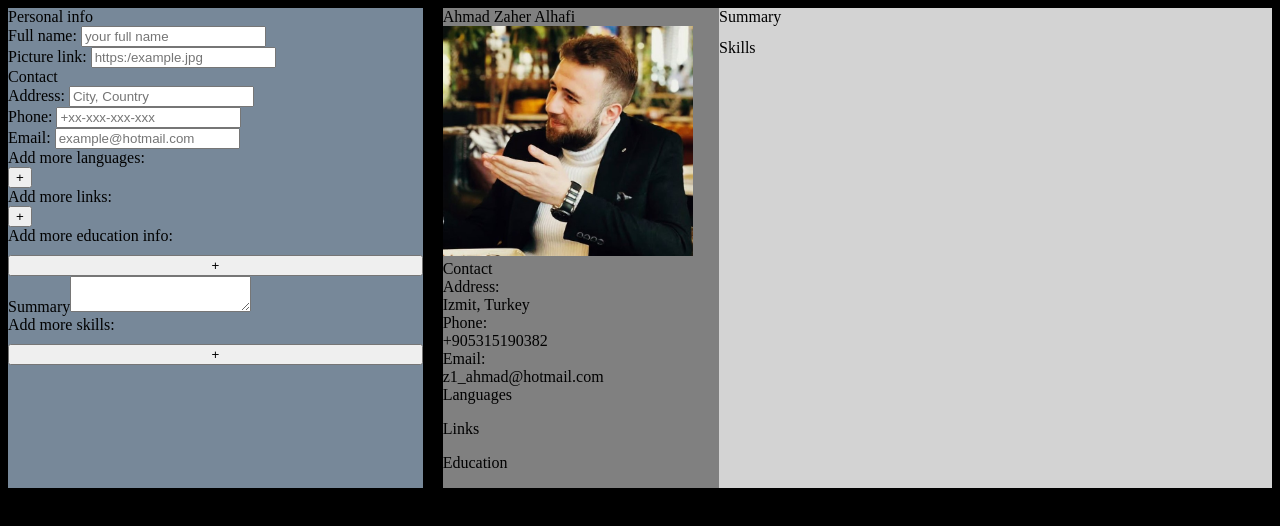
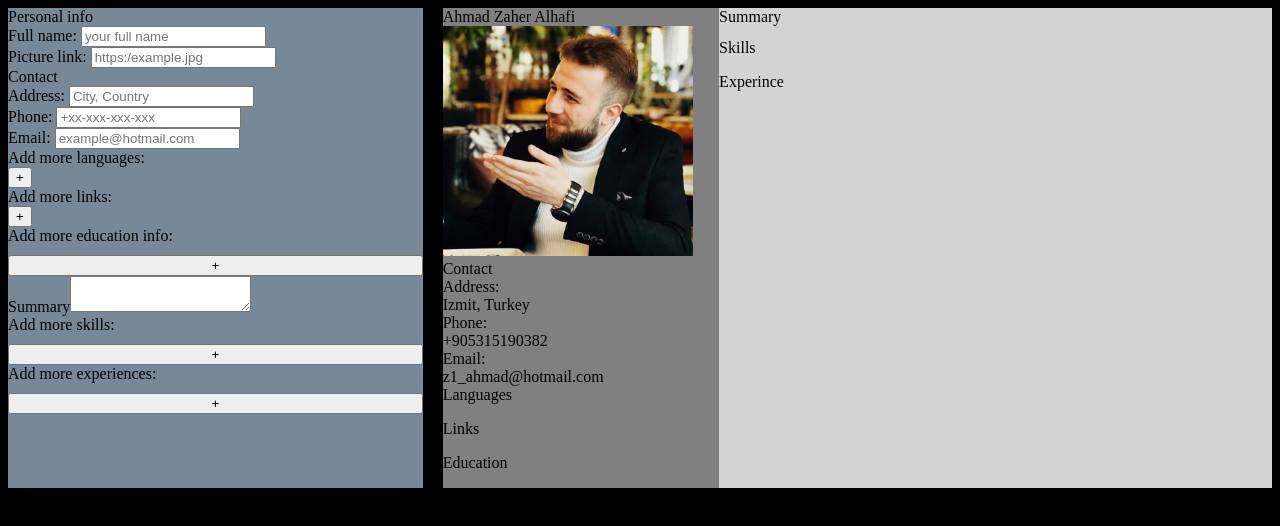
Before and after one commit to Ahmad-Zaher-Alhafi/cv-application, a React (Vite) app in the folder cv-application/: page / in a window 1280 px wide. Shown: the top 526 px of the page. Built offline with nearby package versions, Linux system fonts and the light colour scheme.

Commit message:
NEW: Vanila edit and result experience section

```diff
--- a/cv-application/src/components/content.jsx
+++ b/cv-application/src/components/content.jsx
@@ -21,6 +21,8 @@ function Content() {
 
   const [skills, setSkills] = useState([]);
 
+  const [experiences, setExperiences] = useState([]);
+
   return (
     <div className="content">
       <EditContent
@@ -39,6 +41,8 @@ function Content() {
         setSummary={setSummary}
         skills={skills}
         setSkills={setSkills}
+        experiences={experiences}
+        setExperiences={setExperiences}
       ></EditContent>
 
       <ResultContent
@@ -52,6 +56,7 @@ function Content() {
         educations={educations}
         summary={summary}
         skills={skills}
+        experiences={experiences}
       ></ResultContent>
     </div>
   );
--- a/cv-application/src/components/edit-section/addInfoConfiguration.jsx
+++ b/cv-application/src/components/edit-section/addInfoConfiguration.jsx
@@ -1,17 +1,37 @@
 import "/src/styles/edit-section/addInfoConfiguration.css";
 import LabeledInput from "./labeledInput";
+import LabeledTextArea from "./labeledTextArea";
 
 function AddInfoConfiguration({
   configurationTitle,
   inputs,
   onAddButtonclick,
   onDeleteButtonClicked,
+  useTextAreasInsteadOfInputs = false,
 }) {
   return (
     <div className="addInfoConfiguration">
       <div className="addInfoTitle">{configurationTitle}</div>
 
       {inputs.map((input) => {
+        if (useTextAreasInsteadOfInputs) {
+          return (
+            <div className="addInfoContent" key={input.key}>
+              <LabeledTextArea
+                label={input.label}
+                placeholder={input.placeholder}
+                onValueChange={(value) => input.onValueChanged(value)}
+              ></LabeledTextArea>
+
+              <button
+                className="deleteButton"
+                onClick={() => onDeleteButtonClicked(input.key)}
+              >
+                X
+              </button>
+            </div>
+          );
+        } else {
           return (
             <div className="addInfoContent" key={input.key}>
               <LabeledInput
@@ -28,6 +48,7 @@ function AddInfoConfiguration({
               </button>
             </div>
           );
+        }
       })}
 
       <button className="addButton" onClick={onAddButtonclick}>
--- a/cv-application/src/components/edit-section/editContent.jsx
+++ b/cv-application/src/components/edit-section/editContent.jsx
@@ -21,6 +21,8 @@ function EditContent({
   setSummary,
   skills,
   setSkills,
+  experiences,
+  setExperiences
 }) {
   return (
     <div className="editSection">
@@ -63,6 +65,15 @@ function EditContent({
         inputPlaceholder={"e.g React"}
       ></EditUlSection>
 
+      <EditUlSection
+        values={experiences}
+        setValues={setExperiences}
+        title={"Add more experiences: "}
+        inputLabel={"Experience: "}
+        inputPlaceholder={"e.g I haev 5 years experience in game development"}
+        useTextAreasInsteadOfInputs={true}
+      ></EditUlSection>
+
       {/*
 
     experience section
--- a/cv-application/src/components/edit-section/editUlSection.jsx
+++ b/cv-application/src/components/edit-section/editUlSection.jsx
@@ -7,6 +7,7 @@ function EditUlSection({
   title,
   inputLabel,
   inputPlaceholder,
+  useTextAreasInsteadOfInputs = false,
 }) {
   const [valuesInputs, setValuesInputs] = useState([]);
 
@@ -55,6 +56,7 @@ function EditUlSection({
         inputs={valuesInputs}
         onAddButtonclick={addValue}
         onDeleteButtonClicked={(valueKey) => deleteValue(valueKey)}
+        useTextAreasInsteadOfInputs={useTextAreasInsteadOfInputs}
       ></AddInfoConfiguration>
     </div>
   );
--- /dev/null
+++ b/cv-application/src/components/edit-section/labeledTextArea.jsx
@@ -0,0 +1,28 @@
+import { useState } from "react";
+
+function LabeledTextArea({
+  label,
+  inputType = "text",
+  placeholder,
+  onValueChange,
+}) {
+  const [inputValue, setInputValue] = useState("");
+
+  return (
+    <div className="labeledTextArea">
+      <label htmlFor="textArea">{label}</label>
+      <textarea
+        type={inputType}
+        id="textArea"
+        placeholder={placeholder}
+        value={inputValue}
+        onChange={(event) => {
+          setInputValue(event.target.value);
+          onValueChange(event.target.value);
+        }}
+      />
+    </div>
+  );
+}
+
+export default LabeledTextArea;
--- a/cv-application/src/components/result-section/resultContent.jsx
+++ b/cv-application/src/components/result-section/resultContent.jsx
@@ -17,6 +17,7 @@ function ResultContent({
   educations,
   summary,
   skills,
+  experiences
 }) {
   return (
     <div className="resultSection">
@@ -39,6 +40,9 @@ function ResultContent({
         <SummarySection summary={summary}></SummarySection>
 
         <UlSection title={"Skills"} contents={skills}></UlSection>
+
+        <UlSection title={"Experince"} contents={experiences}></UlSection>
+
       </div>
     </div>
   );
--- a/cv-application/src/components/result-section/ulSection.jsx
+++ b/cv-application/src/components/result-section/ulSection.jsx
@@ -6,7 +6,11 @@ function UlSection({ title, contents }) {
       <div className="ulSectionContent">
         <ul className="ulSection">
           {contents.map((content) => {
-            return <li key={content.key}>{content.value}</li>;
+            return (
+              <li key={content.key}>
+                <pre>{content.value}</pre>
+              </li>
+            );
           })}
         </ul>
       </div>
```
Lines whose indentation alone changed are shown as unchanged.
